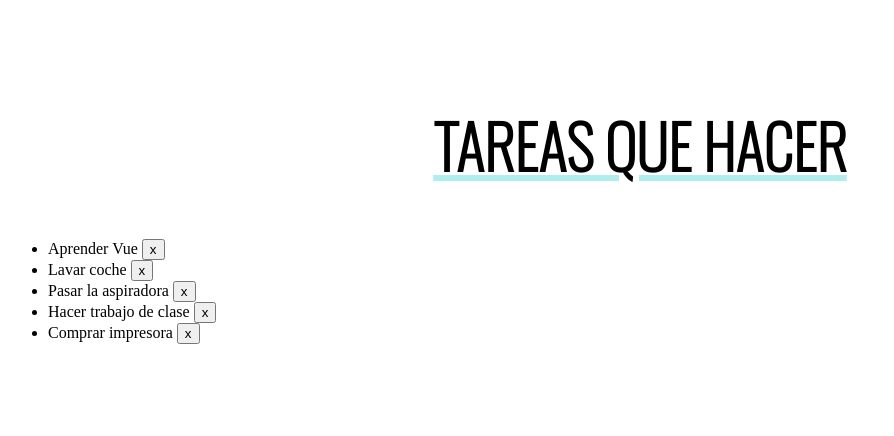
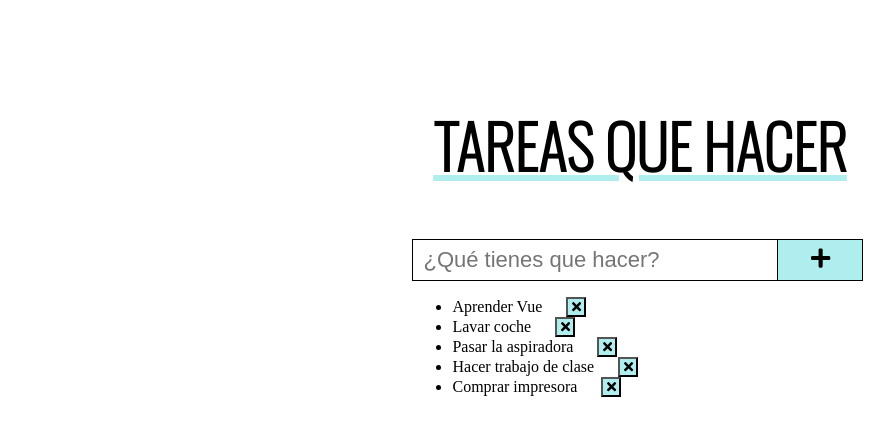
Before and after one commit to diana-nt/tareas-app, a Vue app: page / in a window 1280 px wide. Shown: the top 436 px of the page, without its empty margins (0-894 px from the left). Built offline with nearby package versions, Linux system fonts and the light colour scheme.

Commit message:
Add input for adding tasks and some button CSS

```diff
--- a/package.json
+++ b/package.json
@@ -8,6 +8,10 @@
     "lint": "vue-cli-service lint"
   },
   "dependencies": {
+    "@fortawesome/fontawesome-free": "^5.15.1",
+    "@fortawesome/fontawesome-svg-core": "^1.2.32",
+    "@fortawesome/free-solid-svg-icons": "^5.15.1",
+    "@fortawesome/vue-fontawesome": "^2.0.0",
     "core-js": "^3.6.5",
     "vue": "^2.6.11",
     "vuex": "^3.4.0"
--- a/src/components/Tareas.vue
+++ b/src/components/Tareas.vue
@@ -1,17 +1,30 @@
 <template>
+    <div class="inputDiv">
+        <input type="text" v-model="title" name="title" placeholder="¿Qué tienes que hacer?" @keyup.enter="addTarea" v-focus>
+        <button class="agregar" ><font-awesome-icon icon="plus" /></button>
         <div>
             <ul>
                 <li v-for="tarea in tareas" :key="tarea.id">
                     {{ tarea.title }}
-                <button @click="eliminarTarea(tarea.id)">x</button>
+                    <button class="eliminar" @click="eliminarTarea(tarea.id)"><font-awesome-icon icon="times" class="iconPosition"/></button>
                 </li>
             </ul>
+        </div>
     </div>
 </template>
 
 <script>
+import { library } from '@fortawesome/fontawesome-svg-core'
+import { faTimes, faPlus } from '@fortawesome/free-solid-svg-icons'
+import {FontAwesomeIcon} from "@fortawesome/vue-fontawesome";
+
+library.add(faTimes, faPlus);
+
 export default {
 name: "Tareas.vue",
+    components: {
+        FontAwesomeIcon
+    },
     computed: {
         tareas() {
             return this.$store.getters.getTodos;
@@ -30,4 +43,48 @@ name: "Tareas.vue",
 
 <style scoped>
 
+.inputDiv {
+    /*display: flex;*/
+    /*text-align: center;*/
+    margin-left: 32%;
+    padding-bottom: 20px;
+}
+
+input {
+    background: transparent;
+    border: solid 1px;
+    padding: 7px 10px;
+    border-right: none;
+    width: 40%;
+    color: black;
+    border-color: black;
+    font-size: 22px;
+}
+
+.agregar {
+    border: solid 1px;
+    padding: 7px 10px;
+    background: paleturquoise;
+    cursor: pointer;
+    width: 10%;
+    color: black;
+    font-size: 22px;
+    text-align: center;
+    vertical-align: center;
+}
+
+.eliminar {
+    margin-left: 20px;
+    border-radius: 0;
+    height: 20px;
+    width: 20px;
+    background-color: #afeeee;
+    cursor: pointer;
+}
+
+.iconPosition {
+    position: relative;
+    right: 2.5px;
+}
+
 </style>
```
Also changed, not shown: 1 other file (tests, documents, lock files or other folders). Lines whose indentation alone changed are shown as unchanged.
